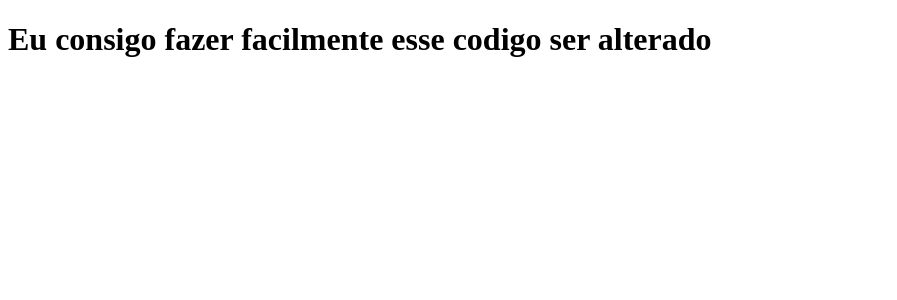
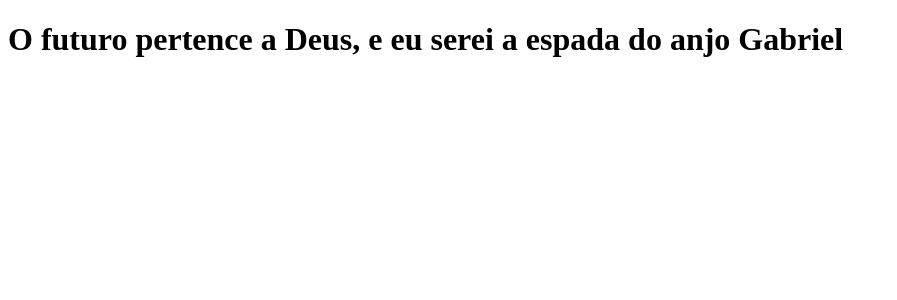
Before and after one commit to Otavio17061992/cloneTabNews, a Next.js app: page / in a window 1280 px wide. Shown: the top 300 px of the page, without its empty margins (0-897 px from the left). Built offline with nearby package versions, Linux system fonts and the light colour scheme.

Commit message:
Alterado h1

```diff
--- a/pages/index.js
+++ b/pages/index.js
@@ -1,7 +1,7 @@
 function Home() {
   return (
     <dev>
-      <h1>Eu consigo fazer facilmente esse codigo ser alterado</h1>
+      <h1>O futuro pertence a Deus, e eu serei a espada do anjo Gabriel</h1>
     </dev>
   );
 }
```
